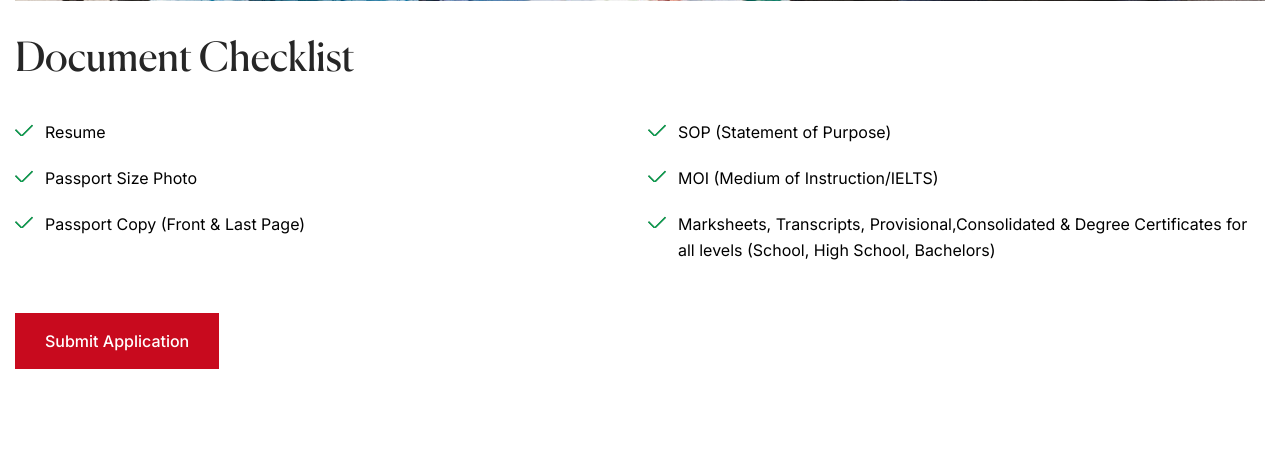
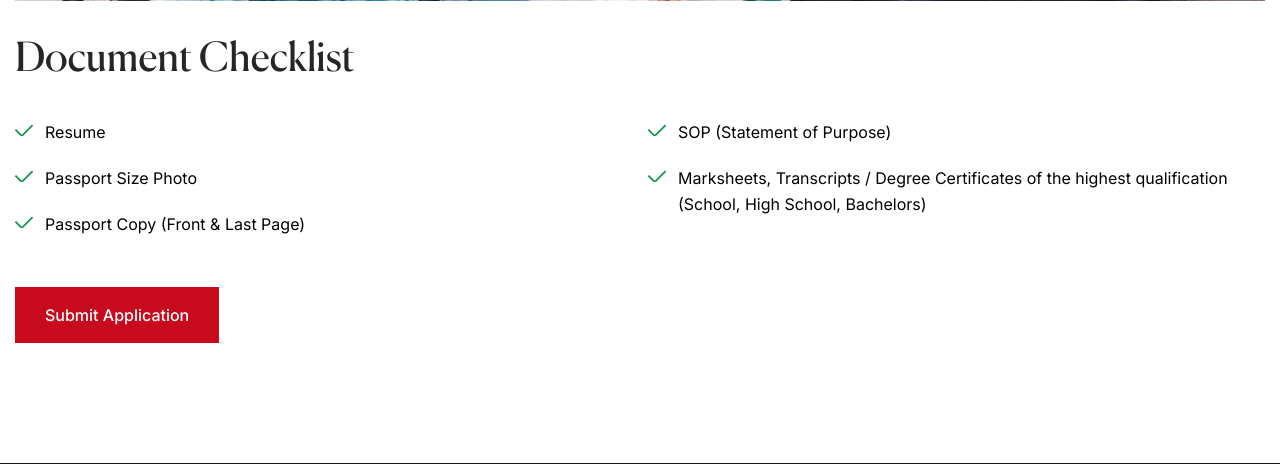
Before and after one commit to AngelPortalDev/Novus-Spain, a Laravel app: page /admission in a window 1280 px wide. Shown: the part 1875-2339 px from the top of the page. Run offline with Laravel 12, Linux system fonts and the light colour scheme.

Commit message:
admission page document checklist updated

```diff
--- a/resources/views/Frontend/Pages/admission.blade.php
+++ b/resources/views/Frontend/Pages/admission.blade.php
@@ -50,8 +50,8 @@
                                     <li class="single-requirement">Passport Size Photo</li>
                                     <li class="single-requirement">Passport Copy (Front & Last Page)</li>
                                     <li class="single-requirement">SOP (Statement of Purpose)</li>
-                                    <li class="single-requirement">MOI (Medium of Instruction/IELTS)</li>
-                                    <li class="single-requirement">Marksheets, Transcripts, Provisional,Consolidated & Degree Certificates for all levels (School, High School, Bachelors) </li>
+
+                                    <li class="single-requirement">Marksheets, Transcripts / Degree Certificates of the highest qualification (School, High School, Bachelors) </li>
 
                                 </ul>
                             </div>
```
